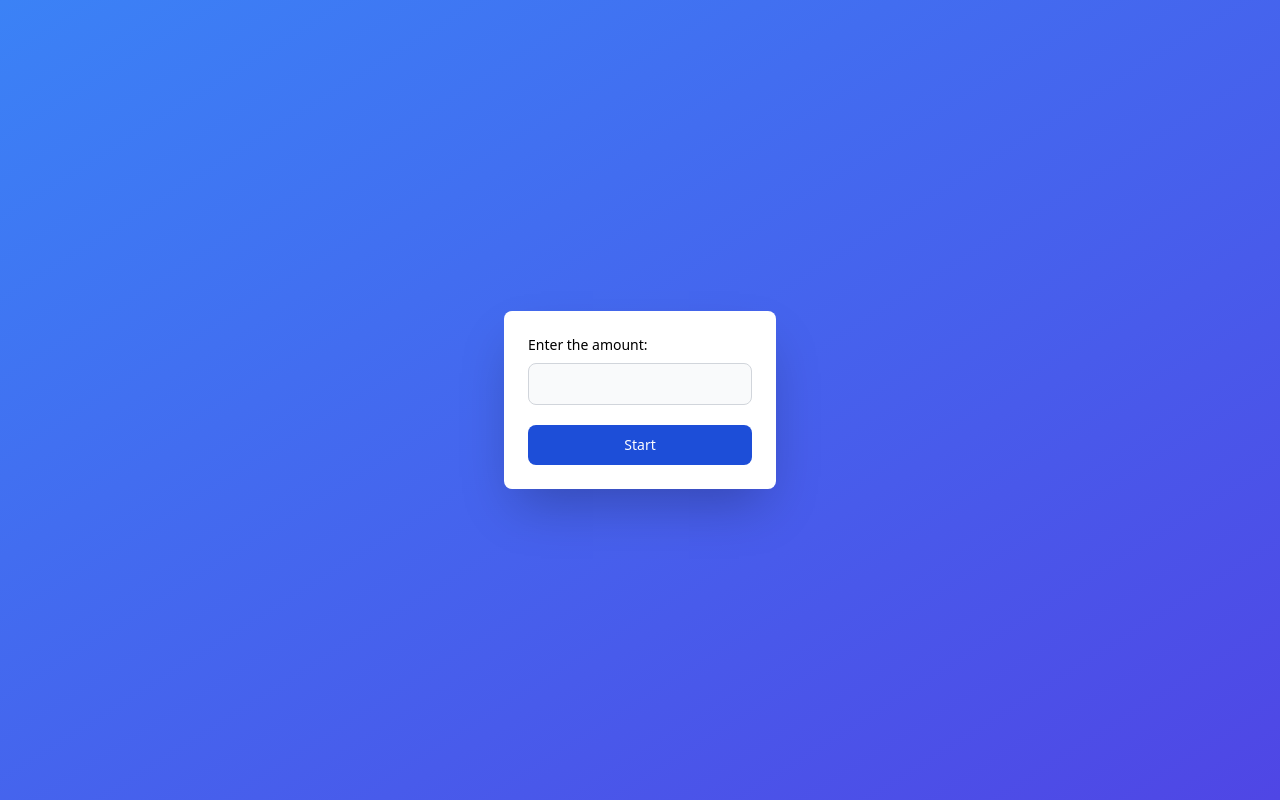
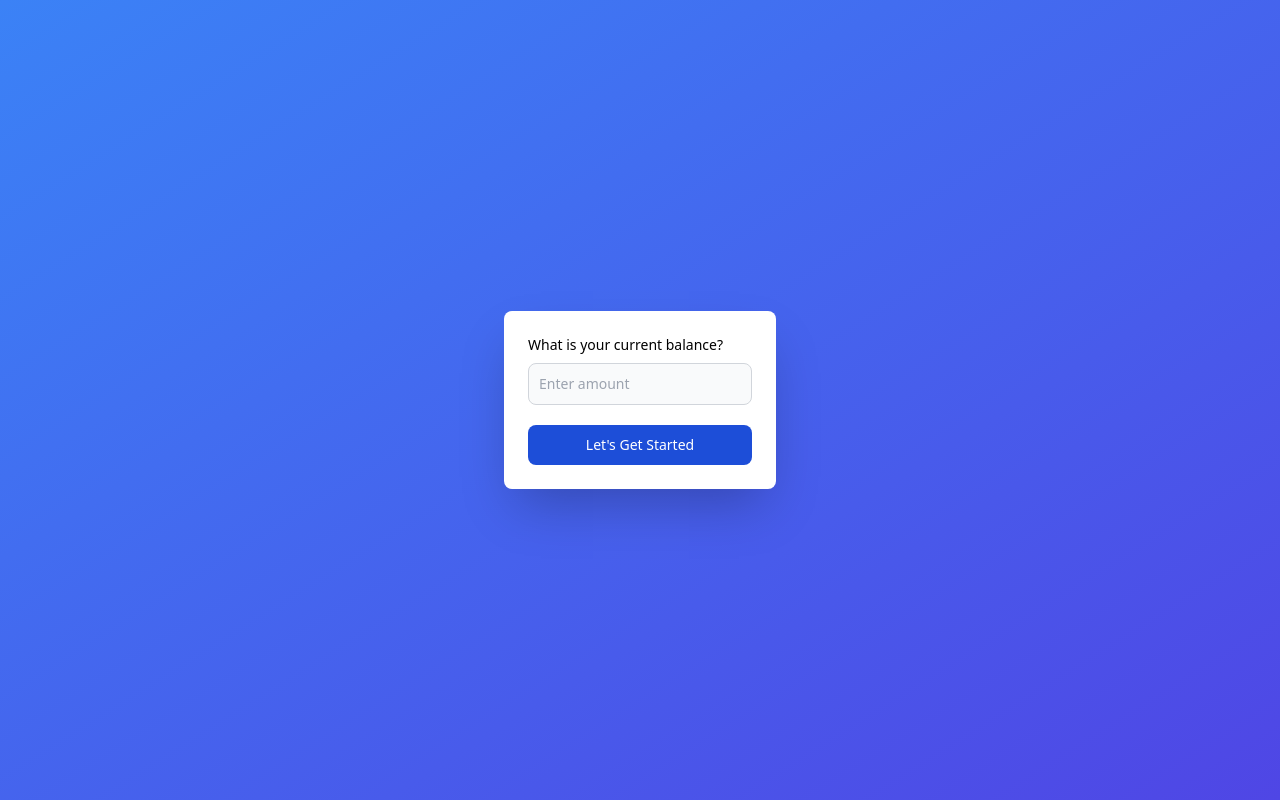
Before and after one commit to sajid-ali-khan/HostelLedger, a website: page index.html in a window 1280 px wide. Both pictures are taken after a click on the button "Start Tracking". Drawn offline with Linux system fonts and the light colour scheme.

Commit message:
change the balance asking prompt in section 2

```diff
--- a/index.html
+++ b/index.html
@@ -28,22 +28,25 @@
 
 
 
+      <section id="asking" class="hidden">
+        <div class="max-w-sm mx-auto ring-black shadow-2xl p-6 rounded-lg bg-white">
+            <div class="mb-5">
+                <label for="amount" class="block mb-2 text-sm font-medium text-black">
+                    What is your current balance?
+                </label>
+
+                <input type="number" id="amount"
+                    class="bg-gray-50 border border-gray-300 text-gray-900 text-sm rounded-lg focus:ring-blue-500 focus:border-blue-500 block w-full p-2.5 "
+                    placeholder="Enter amount"
+                />
+            </div>
+            <button type="button" id="startMain"
+                class="text-white bg-blue-700 font-medium rounded-lg text-sm w-full active:opacity-75 px-5 py-2.5 text-center">Let's Get Started</button>
+        </div>
+    </section>
 
 
 
-    <section id="asking" class="hidden">
-        <div class="max-w-sm mx-auto ring-black shadow-2xl p-6 rounded-lg bg-white">
-            <div class="mb-5">
-                <label for="password" class="block mb-2 text-sm font-medium text-black">Enter the
-                    amount: </label>
-                <input type="number" id="amount"
-                    class="bg-gray-50 border border-gray-300 text-gray-900 text-sm rounded-lg focus:ring-blue-500 focus:border-blue-500 block w-full p-2.5 "
-                     />
-            </div>
-            <button type="button" id="startMain"
-                class="text-white bg-blue-700 font-medium rounded-lg text-sm w-full active:opacity-75 px-5 py-2.5 text-center">Start</button>
-        </div>
-    </section>
 
     <section  id="main" class="hidden">
         <div class="container w-full max-w-lg mx-auto bg-white rounded-lg shadow-xl p-4 space-y-6">
```
